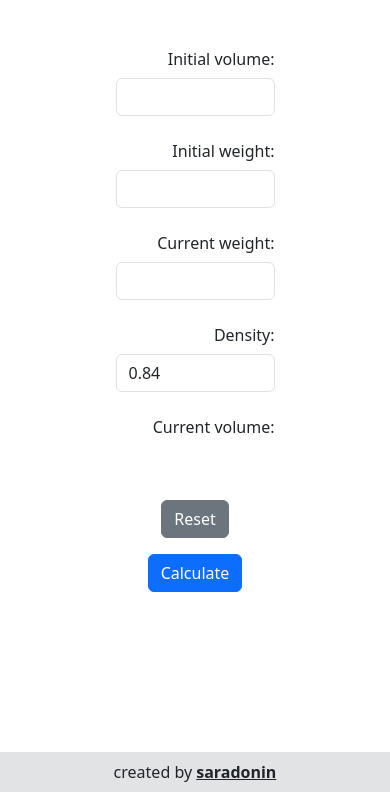
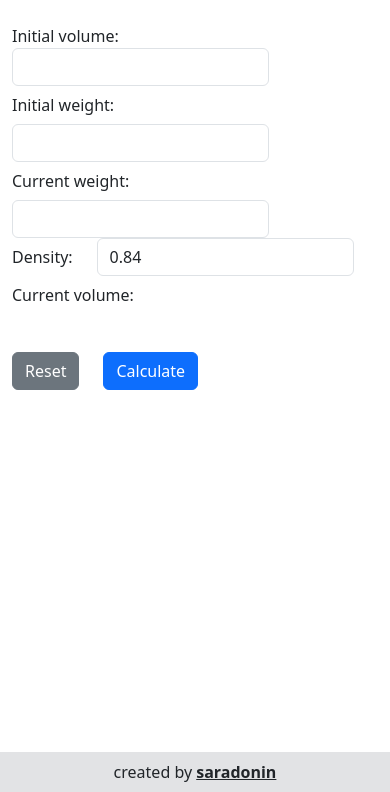
Before and after one commit to saradonin/calculator, a Flask app: page / in a window 390 px wide. Shown: the part 52-844 px from the top of the page. Run offline with Flask 3, Linux system fonts and the light colour scheme.

Commit message:
mobile scaling improved

```diff
--- a/templates/__base__.html
+++ b/templates/__base__.html
@@ -15,9 +15,9 @@
 
 
 
-<div class="container">
+
     {% block content %} {% endblock content %}
-</div>
+
 
 
 
--- a/templates/calculator_form.html
+++ b/templates/calculator_form.html
@@ -1,87 +1,62 @@
-{% extends '__base__.html' %}
+{% extends '__base__.html' %}justify-content-start
 {% block content %}
 
 
-<div class="container-sm" style="width: 50%">
+<div class="container-sm">
 
 <form action="" method="POST">
-  <div class="row mb-3 d-flex justify-content-center">
+  <div class="form-group row">
     {{message}}
     </div>
 
 
 
-    <div class="row mb-3 d-flex justify-content-end">
+    <div class="form-group row">
         <div class="col-auto">
-          <label class="col-form-label">Initial volume: </label>
+          <label>Initial volume: </label>
         </div>
         <div class="col-auto">
           <input type="number" step="0.01" class="form-control" name="initial_volume" value={{initial_volume}}>
         </div>
-        <div class="col-auto">
-          <span class="form-text">
-
-          </span>
-        </div>
       </div>
 
-      <div class="row mb-3 d-flex justify-content-end">
+      <div class="form-group row">
         <div class="col-auto">
           <label class="col-form-label">Initial weight: </label>
         </div>
         <div class="col-auto">
           <input type="number" step="0.01" class="form-control" name="initial_weight" value={{initial_weight}}>
         </div>
-        <div class="col-auto">
-          <span class="form-text">
-
-          </span>
-        </div>
       </div>
 
-      <div class="row mb-3 d-flex justify-content-end">
+      <div class="form-group row">
         <div class="col-auto">
           <label class="col-form-label">Current weight: </label>
         </div>
         <div class="col-auto">
           <input type="number" step="0.01" class="form-control" name="current_weight" value={{current_weight}}>
         </div>
-        <div class="col-auto">
-          <span class="form-text">
-
-          </span>
-        </div>
       </div>
 
-      <div class="row mb-3 d-flex justify-content-end">
+      <div class="form-group row">
         <div class="col-auto">
           <label class="col-form-label">Density: </label>
         </div>
         <div class="col-auto">
           <input type="number" step="0.01" class="form-control" name="Density" value=0.84>
         </div>
-        <div class="col-auto">
-          <span class="form-text">
-
-          </span>
-        </div>
       </div>
 
-      <div class="row mb-3 d-flex justify-content-end">
+      <div class="form-group row">
         <div class="col-auto">
         <label for="staticEmail" class="col-form-label">Current volume: </label>
         </div>
         <div class="col-auto">
           <input type="text" readonly class="form-control-plaintext fw-bold" name="current_volume" value="{{current_volume}}">
          </div>
-         <div class="col-auto">
-            <span class="form-text">
-
-            </span>
-          </div>
       </div>
 
-      <div class="row mb-3 d-flex justify-content-around">
+      <div class="form-group row">
       <div class="col-auto">
         <a href="" class="btn btn-secondary mb-3">Reset</a>
       </div>
@@ -91,8 +66,6 @@
     </div>
 
 
-
-
 </form>
 </div>
 
```
